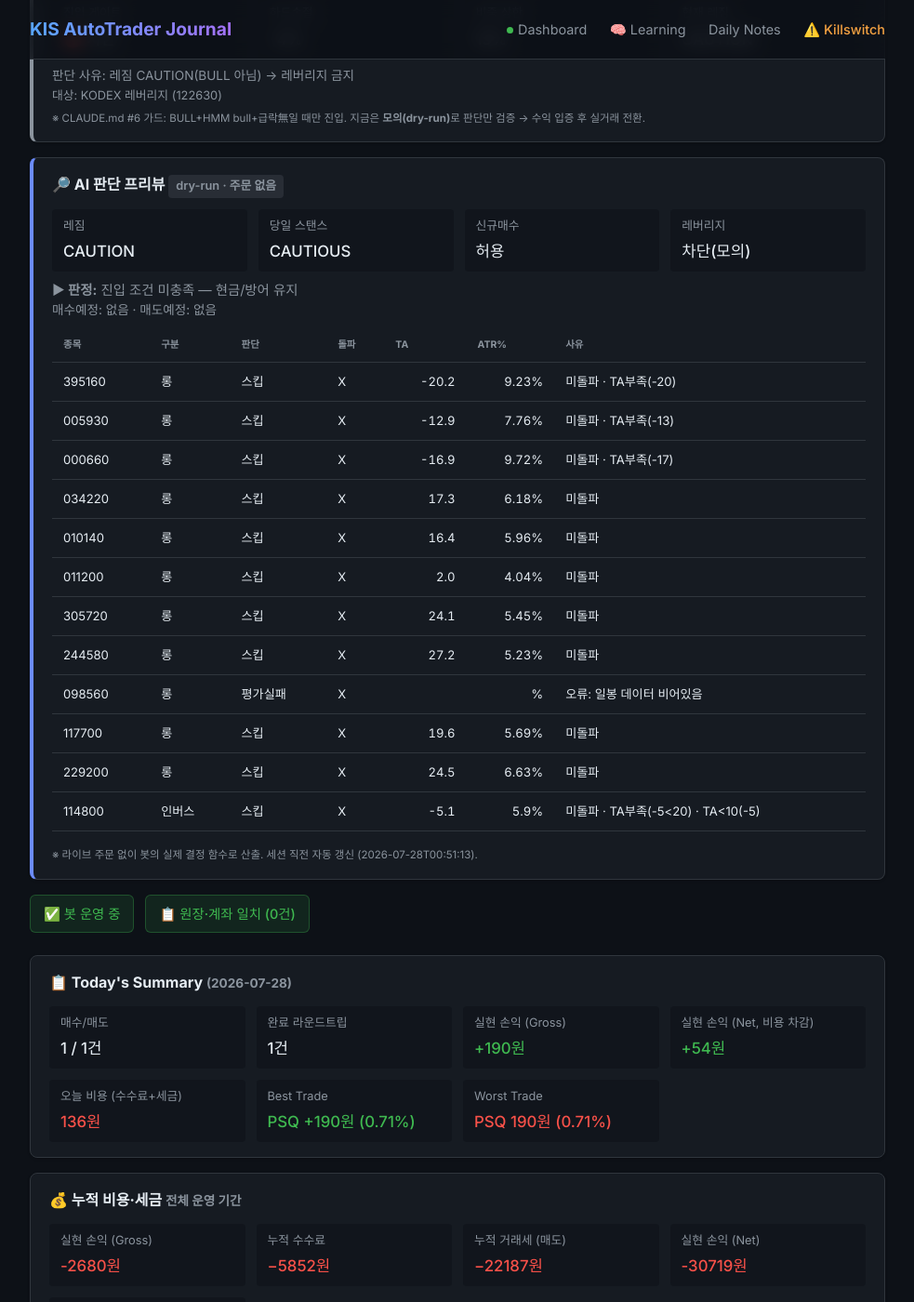
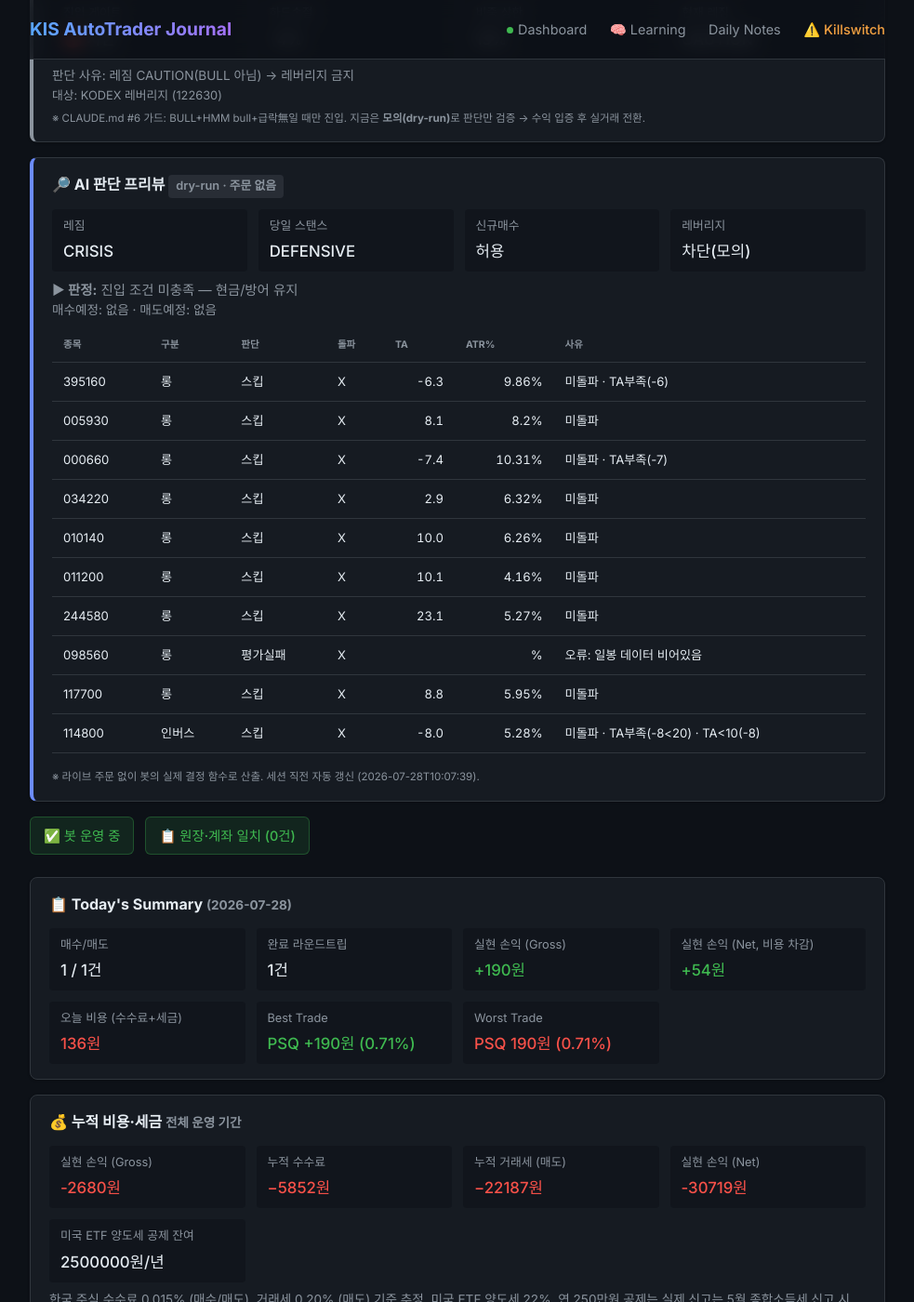
Before and after one commit to BudongJW/kis-trading-journal, a Jekyll site: the page built from index.html, in a window 1280 px wide and 1400 px high, scrolled down 667 px. Shown: the whole window at 93% size, without its empty margins (148-1131 px from the left). Built offline with Jekyll 4.4.1, drawn with Linux system fonts in a browser that asks for light colours; nearby versions of some CDN libraries.

Commit message:
auto: dry-run preview 07-28 01:08Z

```diff
--- a/_data/dry_run.json
+++ b/_data/dry_run.json
@@ -1,63 +1,73 @@
 {
-  "generated_at": "2026-07-28T00:51:13",
+  "generated_at": "2026-07-28T10:07:39",
   "mode": "DRY-RUN (읽기 전용, 주문 없음)",
   "market": {
-    "regime": "CAUTION",
+    "regime": "CRISIS",
     "regime_blind": false,
-    "regime_detail": "카나리아 1/2 음전환",
-    "day_stance": "CAUTIOUS",
+    "regime_detail": "카나리아 1/2 음전환 | ⚡급락 트리거 CRISIS → CAUTION에서 CRISIS 격상 (급락 CRISIS (1일 -8.3%, 3일 -12.8%))",
+    "day_stance": "DEFENSIVE",
     "day_stance_forced": false,
-    "briefing": "오늘 스탠스 신중(CAUTIOUS) · 레짐 CAUTION·신뢰도 30% · 美 오버나이트 neutral(-0.6%) · 고변동(78.0%ile) · 예산 40%·최대 2종목·허용 롱/인버스",
+    "briefing": "오늘 스탠스 방어(DEFENSIVE) · 레짐 CRISIS·신뢰도 31% · 美 오버나이트 neutral(-0.2%) · 예산 25%·최대 1종목·허용 인버스",
     "blocks_new_buys": false
   },
   "gates": {
     "leverage_dry_run": true,
     "leverage_gate_allowed": false,
-    "leverage_gate_reason": "레짐 CAUTION(BULL 아님) → 레버리지 금지"
+    "leverage_gate_reason": "레짐 CRISIS(BULL 아님) → 레버리지 금지"
   },
   "account": {
-    "cash": 22457,
-    "holdings_readable": "없음/조회실패"
+    "cash": 23120,
+    "holdings_readable": {
+      "114800": 18
+    }
   },
-  "holdings_risk": [],
+  "holdings_risk": [
+    {
+      "symbol": "114800",
+      "qty": 18,
+      "price": 1208,
+      "would_sell": false,
+      "reason": ""
+    }
+  ],
   "entry_candidates": [
     {
       "symbol": "395160",
       "type": "롱",
       "decision": "스킵",
       "breakout": false,
-      "ta": -20.2,
-      "atr_pct": 9.23,
+      "ta": -6.3,
+      "atr_pct": 9.86,
       "fee_gate_ok": true,
-      "why_skip": "미돌파 · TA부족(-20)"
+      "why_skip": "미돌파 · TA부족(-6)"
     },
     {
       "symbol": "005930",
       "type": "롱",
       "decision": "스킵",
       "breakout": false,
-      "ta": -12.9,
-      "atr_pct": 7.76,
+      "ta": 8.1,
+      "atr_pct": 8.2,
       "fee_gate_ok": true,
-      "why_skip": "미돌파 · TA부족(-13)"
+      "why_skip": "미돌파"
     },
     {
       "symbol": "000660",
       "type": "롱",
       "decision": "스킵",
       "breakout": false,
-      "ta": -16.9,
-      "atr_pct": 9.72,
+      "ta": -7.4,
+      "atr_pct": 10.31,
       "fee_gate_ok": true,
-      "why_skip": "미돌파 · TA부족(-17)"
+      "why_skip": "미돌파 · TA부족(-7)"
     },
     {
       "symbol": "034220",
       "type": "롱",
       "decision": "스킵",
       "breakout": false,
-      "ta": 17.3,
-      "atr_pct": 6.18,
+      "ta": 2.9,
+      "atr_pct": 6.32,
       "fee_gate_ok": true,
       "why_skip": "미돌파"
     },
@@ -66,8 +76,8 @@
       "type": "롱",
       "decision": "스킵",
       "breakout": false,
-      "ta": 16.4,
-      "atr_pct": 5.96,
+      "ta": 10.0,
+      "atr_pct": 6.26,
       "fee_gate_ok": true,
       "why_skip": "미돌파"
     },
@@ -76,18 +86,8 @@
       "type": "롱",
       "decision": "스킵",
       "breakout": false,
-      "ta": 2.0,
-      "atr_pct": 4.04,
-      "fee_gate_ok": true,
-      "why_skip": "미돌파"
-    },
-    {
-      "symbol": "305720",
-      "type": "롱",
-      "decision": "스킵",
-      "breakout": false,
-      "ta": 24.1,
-      "atr_pct": 5.45,
+      "ta": 10.1,
+      "atr_pct": 4.16,
       "fee_gate_ok": true,
       "why_skip": "미돌파"
     },
@@ -96,8 +96,8 @@
       "type": "롱",
       "decision": "스킵",
       "breakout": false,
-      "ta": 27.2,
-      "atr_pct": 5.23,
+      "ta": 23.1,
+      "atr_pct": 5.27,
       "fee_gate_ok": true,
       "why_skip": "미돌파"
     },
@@ -112,18 +112,8 @@
       "type": "롱",
       "decision": "스킵",
       "breakout": false,
-      "ta": 19.6,
-      "atr_pct": 5.69,
-      "fee_gate_ok": true,
-      "why_skip": "미돌파"
-    },
-    {
-      "symbol": "229200",
-      "type": "롱",
-      "decision": "스킵",
-      "breakout": false,
-      "ta": 24.5,
-      "atr_pct": 6.63,
+      "ta": 8.8,
+      "atr_pct": 5.95,
       "fee_gate_ok": true,
       "why_skip": "미돌파"
     },
@@ -133,88 +123,79 @@
       "entry_via": "-",
       "decision": "스킵",
       "breakout": false,
-      "ta": -5.1,
-      "atr_pct": 5.9,
+      "ta": -8.0,
+      "atr_pct": 5.28,
       "fee_gate_ok": true,
-      "why_skip": "미돌파 · TA부족(-5<20) · TA<10(-5)"
+      "why_skip": "미돌파 · TA부족(-8<20) · TA<10(-8)"
     }
   ],
   "gap_recovery": {
     "enabled_live": true,
-    "now_kst": "00:51",
+    "now_kst": "10:08",
     "window": "09:00~09:20",
     "candidates": [
       {
         "symbol": "395160",
         "name": "KODEX 미국나스닥100TR",
         "decision": "스킵",
-        "gap_open_pct": 3.13,
-        "intraday_pct": -1.96,
+        "gap_open_pct": -8.19,
+        "intraday_pct": -3.33,
         "in_window": false,
-        "reason": "촉발 없음(오버나이트=normal≠aggressive_buy)"
+        "reason": "CRISIS 레짐 제외"
       },
       {
         "symbol": "005930",
         "name": "삼성전자",
         "decision": "스킵",
-        "gap_open_pct": 3.01,
-        "intraday_pct": -1.17,
+        "gap_open_pct": -6.1,
+        "intraday_pct": -3.46,
         "in_window": false,
-        "reason": "촉발 없음(오버나이트=normal≠aggressive_buy)"
+        "reason": "CRISIS 레짐 제외"
       },
       {
         "symbol": "000660",
         "name": "SK하이닉스",
         "decision": "스킵",
-        "gap_open_pct": 3.13,
-        "intraday_pct": 0.11,
+        "gap_open_pct": -8.48,
+        "intraday_pct": -2.53,
         "in_window": false,
-        "reason": "촉발 없음(오버나이트=normal≠aggressive_buy)"
+        "reason": "CRISIS 레짐 제외"
       },
       {
         "symbol": "034220",
         "name": "LG디스플레이",
         "decision": "스킵",
-        "gap_open_pct": 2.04,
-        "intraday_pct": -3.4,
+        "gap_open_pct": -2.8,
+        "intraday_pct": -2.98,
         "in_window": false,
-        "reason": "촉발 없음(오버나이트=normal≠aggressive_buy)"
+        "reason": "CRISIS 레짐 제외"
       },
       {
         "symbol": "010140",
         "name": "삼성중공업",
         "decision": "스킵",
-        "gap_open_pct": 0.87,
-        "intraday_pct": -1.95,
+        "gap_open_pct": -3.53,
+        "intraday_pct": -3.2,
         "in_window": false,
-        "reason": "촉발 없음(오버나이트=normal≠aggressive_buy)"
+        "reason": "CRISIS 레짐 제외"
       },
       {
         "symbol": "011200",
         "name": "HMM",
         "decision": "스킵",
-        "gap_open_pct": -1.85,
-        "intraday_pct": -2.82,
+        "gap_open_pct": -2.18,
+        "intraday_pct": -0.74,
         "in_window": false,
-        "reason": "촉발 없음(오버나이트=normal≠aggressive_buy)"
-      },
-      {
-        "symbol": "305720",
-        "name": "KODEX 2차전지",
-        "decision": "스킵",
-        "gap_open_pct": 2.07,
-        "intraday_pct": -1.73,
-        "in_window": false,
-        "reason": "촉발 없음(오버나이트=normal≠aggressive_buy)"
+        "reason": "CRISIS 레짐 제외"
       },
       {
         "symbol": "244580",
         "name": "KODEX 바이오",
         "decision": "스킵",
-        "gap_open_pct": 1.15,
-        "intraday_pct": 0.7,
+        "gap_open_pct": -2.39,
+        "intraday_pct": -1.87,
         "in_window": false,
-        "reason": "촉발 없음(오버나이트=normal≠aggressive_buy)"
+        "reason": "CRISIS 레짐 제외"
       },
       {
         "symbol": "098560",
@@ -229,35 +210,26 @@
         "symbol": "117700",
         "name": "KODEX 철강",
         "decision": "스킵",
-        "gap_open_pct": 1.52,
-        "intraday_pct": -1.73,
+        "gap_open_pct": -3.77,
+        "intraday_pct": -3.17,
         "in_window": false,
-        "reason": "촉발 없음(오버나이트=normal≠aggressive_buy)"
-      },
-      {
-        "symbol": "229200",
-        "name": "KODEX KOSDAQ150",
-        "decision": "스킵",
-        "gap_open_pct": 2.28,
-        "intraday_pct": 1.21,
-        "in_window": false,
-        "reason": "촉발 없음(오버나이트=normal≠aggressive_buy)"
+        "reason": "CRISIS 레짐 제외"
       }
     ]
   },
   "morning_momentum": {
     "enabled_live": true,
-    "now_kst": "00:51",
+    "now_kst": "10:08",
     "window": "09:00~14:00",
     "up_th": 0.6,
     "down_th": 0.6,
     "benchmark": "069500",
-    "direction": "none",
-    "in_window": false,
-    "move_pct": 1.28,
-    "intraday_pct": -0.98,
-    "would_enter": false,
-    "reason": "윈도 밖(00:51∉09:00~14:00)"
+    "direction": "inverse",
+    "in_window": true,
+    "move_pct": -8.33,
+    "intraday_pct": -2.75,
+    "would_enter": true,
+    "reason": "하락 아침추세 (전일대비 -8.33%, 시가대비 -2.75%)"
   },
   "us_entry_candidates": [
     {
@@ -274,53 +246,50 @@
       "type": "long",
       "decision": "스킵",
       "breakout": false,
-      "ta": -8.9,
+      "ta": -3.7,
       "atr_pct": 1.05,
-      "why_skip": "미돌파 · TA부족(-9)"
+      "why_skip": "미돌파 · TA부족(-4)"
     },
     {
       "symbol": "XLF",
       "type": "long",
       "decision": "스킵",
       "breakout": false,
-      "ta": 0.1,
-      "atr_pct": 1.11,
-      "why_skip": "미돌파 · TA부족(+0)"
+      "ta": -2.9,
+      "atr_pct": 1.13,
+      "why_skip": "미돌파 · TA부족(-3)"
     },
     {
       "symbol": "SH",
       "type": "inverse",
       "decision": "스킵",
       "breakout": true,
-      "ta": 6.0,
-      "atr_pct": 0.82,
-      "why_skip": "TA부족(+6)"
+      "ta": 1.3,
+      "atr_pct": 0.83,
+      "why_skip": "TA부족(+1)"
     },
     {
       "symbol": "PSQ",
       "type": "inverse",
       "decision": "스킵",
-      "breakout": true,
-      "ta": 7.2,
-      "atr_pct": 1.44,
-      "why_skip": "TA부족(+7)"
+      "why_skip": "재진입쿨다운(2일, churn방지)"
     },
     {
       "symbol": "TLT",
       "type": "defensive",
       "decision": "스킵",
       "breakout": false,
-      "ta": -3.7,
+      "ta": -1.0,
       "atr_pct": 0.47,
-      "why_skip": "미돌파 · TA부족(-4) · 수수료게이트"
+      "why_skip": "미돌파 · TA부족(-1) · 수수료게이트"
     },
     {
       "symbol": "SHY",
       "type": "defensive",
       "decision": "스킵",
       "breakout": false,
-      "ta": 7.3,
-      "atr_pct": 0.07,
+      "ta": 7.2,
+      "atr_pct": 0.08,
       "why_skip": "미돌파 · TA부족(+7) · 수수료게이트"
     }
   ],
```
